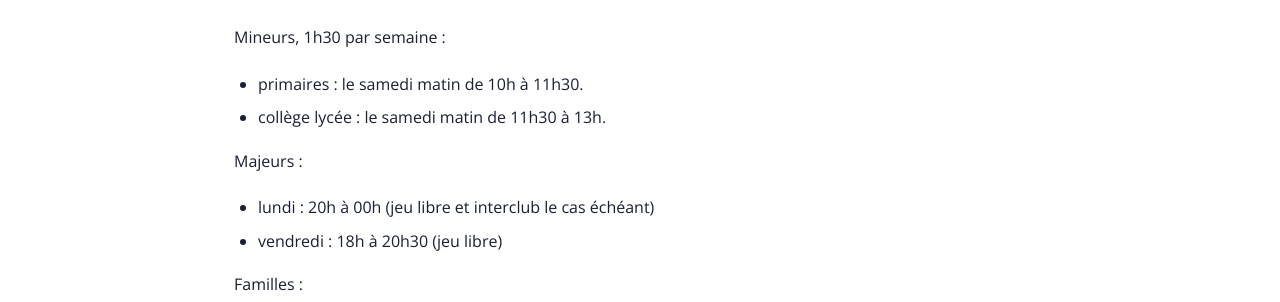
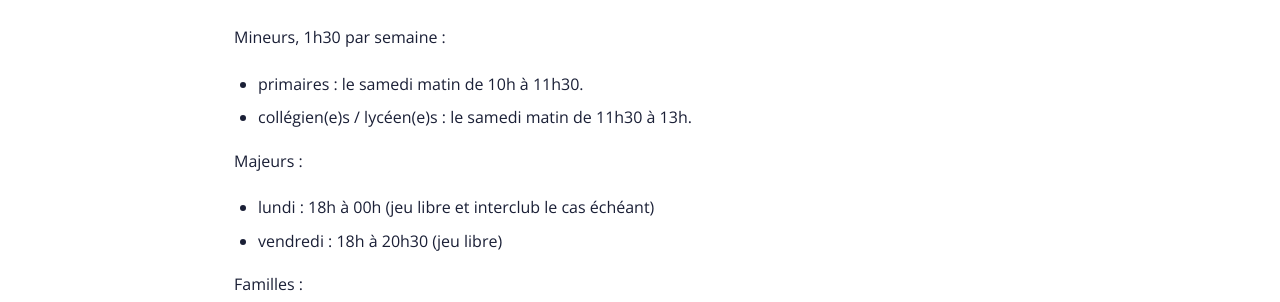
Before and after one commit to AssociationSportiveSaintBranchs/badminton, a Jekyll site: the page built from pricesAndSubscription.md, in a window 1280 px wide and 900 px high. Shown: the part 295-597 px from the top of the window. Built offline with Jekyll 4.4.1, drawn with Linux system fonts in a browser that asks for light colours.

Commit message:
chore() : typo

```diff
--- a/pricesAndSubscription.md
+++ b/pricesAndSubscription.md
@@ -7,10 +7,10 @@ layout: page
 
 Mineurs, 1h30 par semaine :
 - primaires : le samedi matin de 10h à 11h30.
-- collège lycée : le samedi matin de 11h30 à 13h.
+- collégien(e)s / lycéen(e)s : le samedi matin de 11h30 à 13h.
 
 Majeurs :
-- lundi : 20h à 00h (jeu libre et interclub le cas échéant)
+- lundi : 18h à 00h (jeu libre et interclub le cas échéant)
 - vendredi : 18h à 20h30 (jeu libre)
 
 Familles :
```
